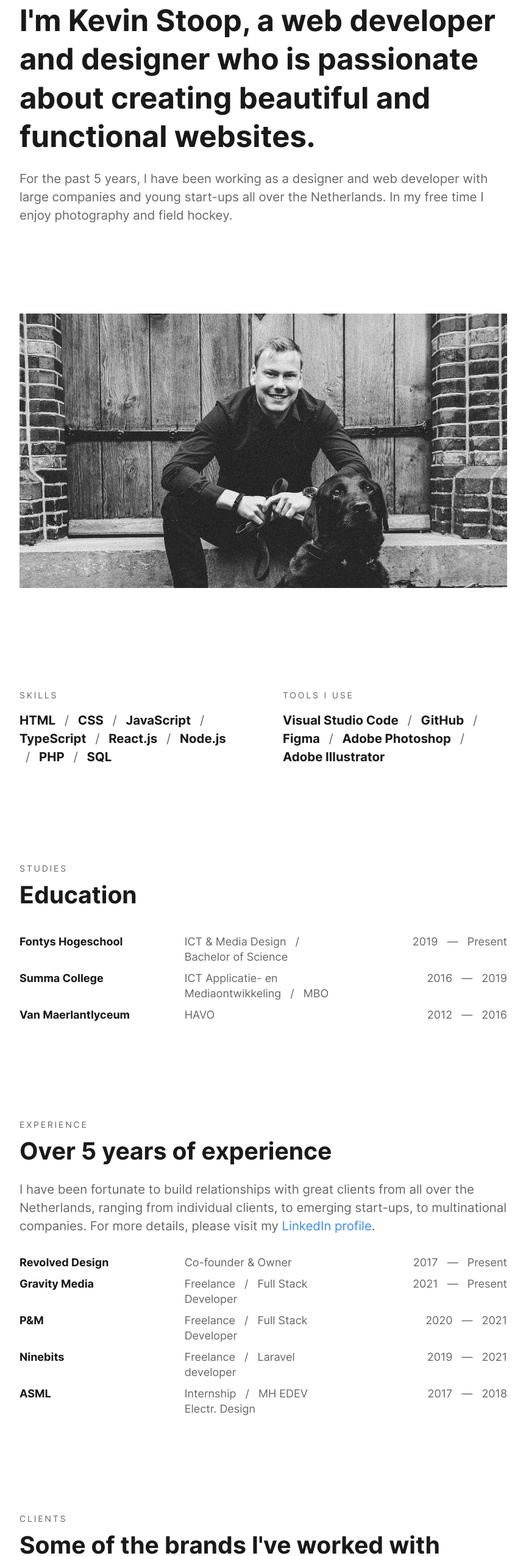
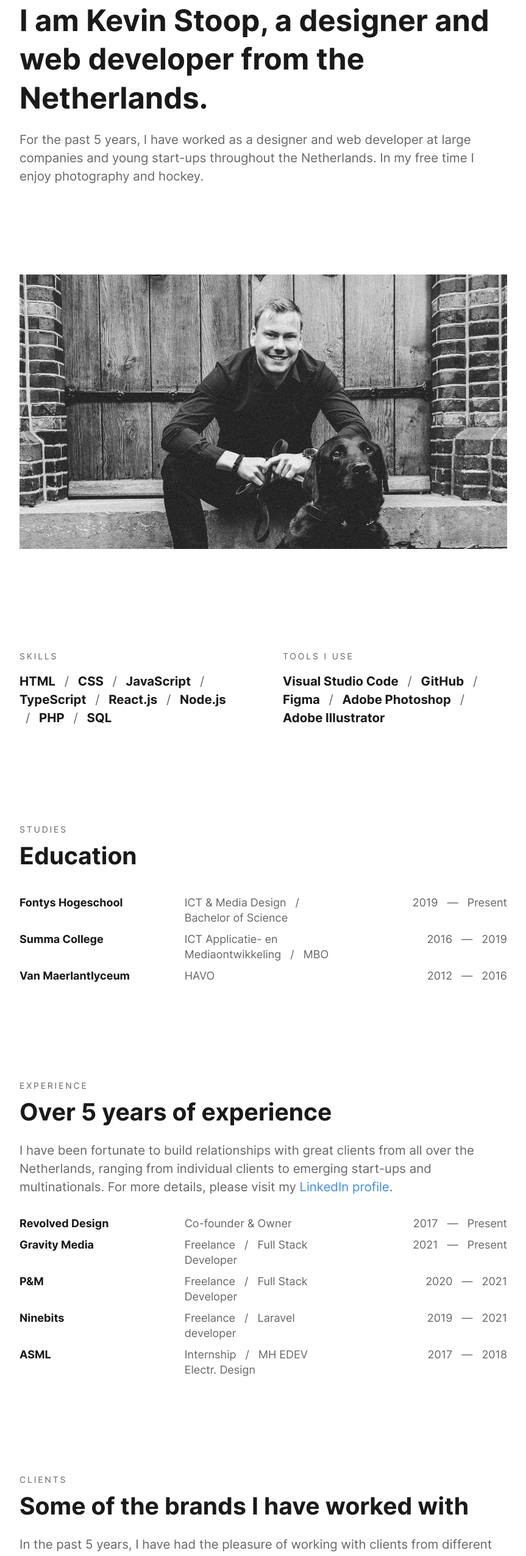
Before and after one commit to NSMNIA/NSMNIA, a React (Vite) app: page / in a window 1280 px wide. Shown: the part 234-2785 px from the top of the page at 61% size, without its empty margins (208-1071 px from the left). Built offline with nearby package versions, Linux system fonts and the light colour scheme.

Commit message:
changed some text
Signed-off-by: Kevin Stoop <433243@student.fontys.nl>

```diff
--- a/src/assets/scss/resume.module.scss
+++ b/src/assets/scss/resume.module.scss
@@ -114,8 +114,8 @@
             }
 
             svg {
-                width: 75%;
-                height: 75%;
+                width: 55%;
+                height: 40%;
             }
         }
 
--- a/src/pages/Resume.tsx
+++ b/src/pages/Resume.tsx
@@ -17,10 +17,10 @@ const Resume = () => {
                     A few words about me
                 </div>
                 <h1 className={`title animate--second`}>
-                    I'm Kevin Stoop, a web developer and designer who is passionate about creating beautiful and functional websites.
+                    I am Kevin Stoop, a designer and web developer from the Netherlands.
                 </h1>
                 <p className='animate--third'>
-                    For the past 5 years, I have been working as a designer and web developer with large companies and young start-ups all over the Netherlands. In my free time I enjoy photography and field hockey.
+                    For the past 5 years, I have worked as a designer and web developer at large companies and young start-ups throughout the Netherlands. In my free time I enjoy photography and hockey.
                 </p>
             </div>
             <div className={'animate--fourth'}>
@@ -98,7 +98,7 @@ const Resume = () => {
                         Over 5 years of experience
                     </h2>
                     <p>
-                        I have been fortunate to build relationships with great clients from all over the Netherlands, ranging from individual clients, to emerging start-ups, to multinational companies. For more details, please visit my <a href={'https://www.linkedin.com/in/kevinstoop/'} target={"_blank"} className="link">LinkedIn profile</a>.
+                        I have been fortunate to build relationships with great clients from all over the Netherlands, ranging from individual clients to emerging start-ups and multinationals. For more details, please visit my <a href={'https://www.linkedin.com/in/kevinstoop/'} target={"_blank"} className="link">LinkedIn profile</a>.
                     </p>
                     <div className={STYLE['resume--list']}>
                         <div className={STYLE['resume--line']}>
@@ -168,7 +168,7 @@ const Resume = () => {
                         Clients
                     </div>
                     <h2 className={`title`}>
-                        Some of the brands I've worked with
+                        Some of the brands I have worked with
                     </h2>
                     <p>
                         In the past 5 years, I have had the pleasure of working with clients from different sectors on many interesting projects.
@@ -226,7 +226,7 @@ const Resume = () => {
                         <li>
                             <p>
                                 E: <a href={'mailto:kevinstoop9@gmail.com'} className="link">
-                                    kevinstoop9@gmail
+                                    kevinstoop9@gmail.com
                                 </a>
                             </p>
                         </li>
```
